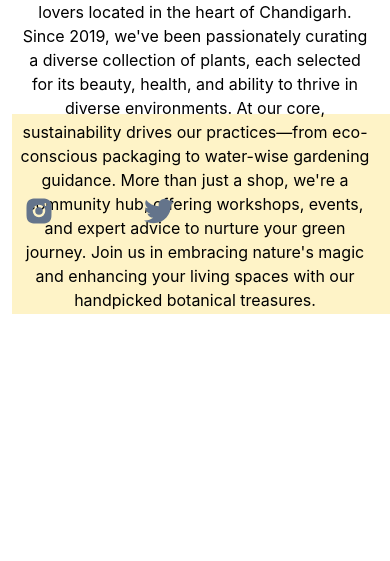
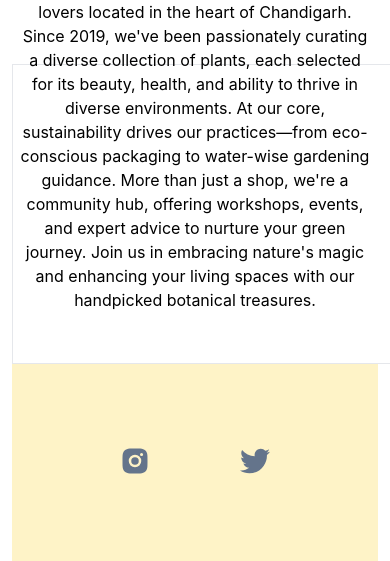
Before and after one commit to paldebarun/product, a React (Create React App) app: page / in a window 390 px wide. Shown: the part 1916-2477 px from the top of the page. Before the commit the page ends 2230 px from the top, so only its background shows below. Built offline with nearby package versions, Linux system fonts and the light colour scheme; some icons are missing.

Commit message:
the alignment of footer for mobile view is edited

```diff
--- a/src/App.css
+++ b/src/App.css
@@ -1,6 +1,9 @@
 .App {
   text-align: center;
+  overflow-x: hidden;
 }
+
+
 
 .App-logo {
   height: 40vmin;
--- a/src/components/Footer.js
+++ b/src/components/Footer.js
@@ -61,8 +61,8 @@ const Footer = ({scrollToRef,productRef}) => {
     }
 
   return (
-    <div className='w-screen   flex justify-between items-center px-3 h-[200px] bg-amber-100'>
-      <div className='flex gap-[30px] sm:gap-[15px] '>
+    <div className='w-full   flex justify-center sm:justify-between items-center px-3 h-[200px] bg-amber-100'>
+      <div className='flex  gap-[30px] sm:gap-[15px] '>
       <motion.div>
       <RiInstagramFill
 
--- a/src/components/Navbar.js
+++ b/src/components/Navbar.js
@@ -72,7 +72,7 @@ const Navbar = ({scrollToRef,productRef}) => {
             <div className='rounded-full bg-white p-2 '>
                 <IoIosClose onClick={HandleOpenMenu} />
             </div>
-            </div> : <IoMdMenu  onClick={HandleOpenMenu} className='text-green-700 w-[20px] absolute right-3 h-[20px]'/>}
+            </div> : <IoMdMenu  onClick={HandleOpenMenu} className='text-green-700 w-[25px] absolute right-[20px] h-[25px]'/>}
 
         </div>
     </div>
--- a/src/pages/Home.js
+++ b/src/pages/Home.js
@@ -14,7 +14,7 @@ const Home = () => {
     const productRef=useRef(null);
 
     return (
-        <div className='px-3'>
+        <div className='px-3 '>
            {/* Navigation bar */}
             <Navbar scrollToRef={aboutRef} productRef={productRef} />
             {/* introsection */}
@@ -65,7 +65,9 @@ const Home = () => {
                 </div>
 
             </div>
-          <div className='w-screen h-[50px]'></div>
+
+          <div className='w-screen border h-[300px]'></div>
+
          {/* footer section */}
 
          <Footer scrollToRef={aboutRef} productRef={productRef}/>
```
